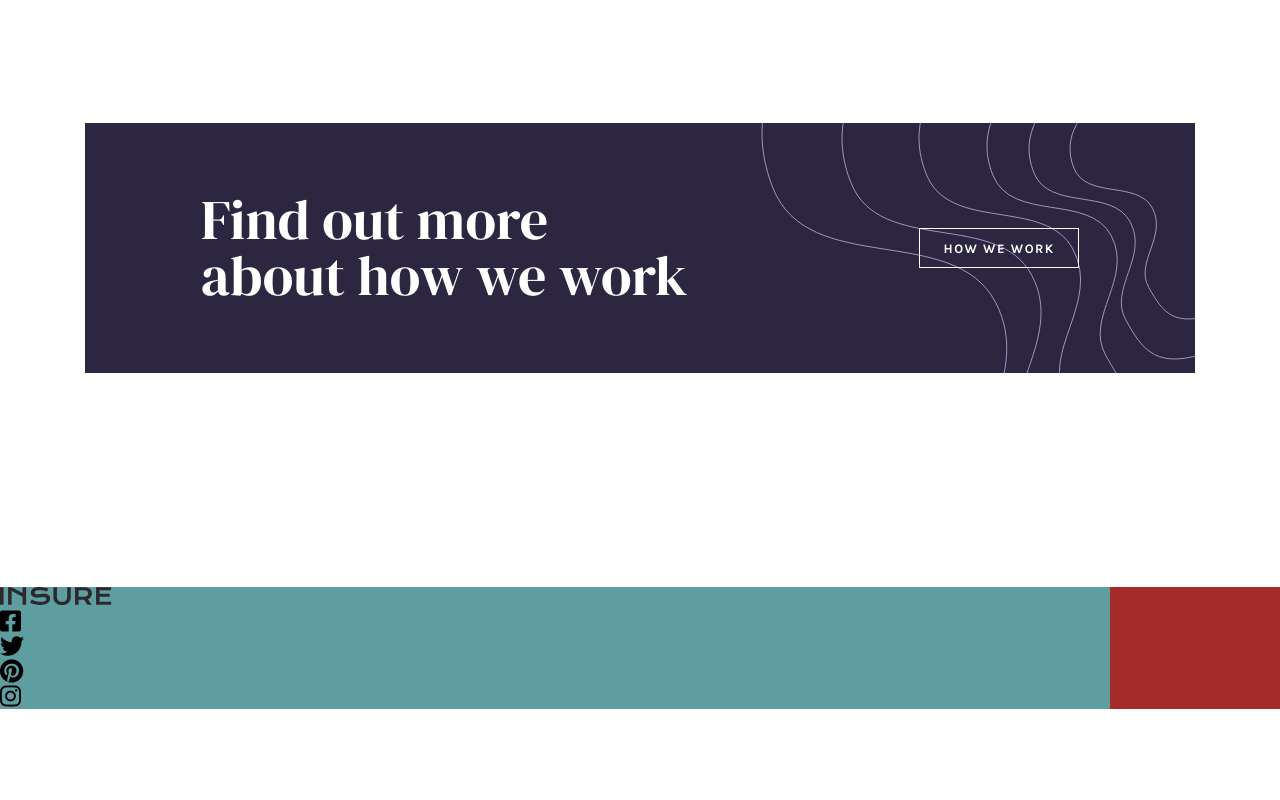
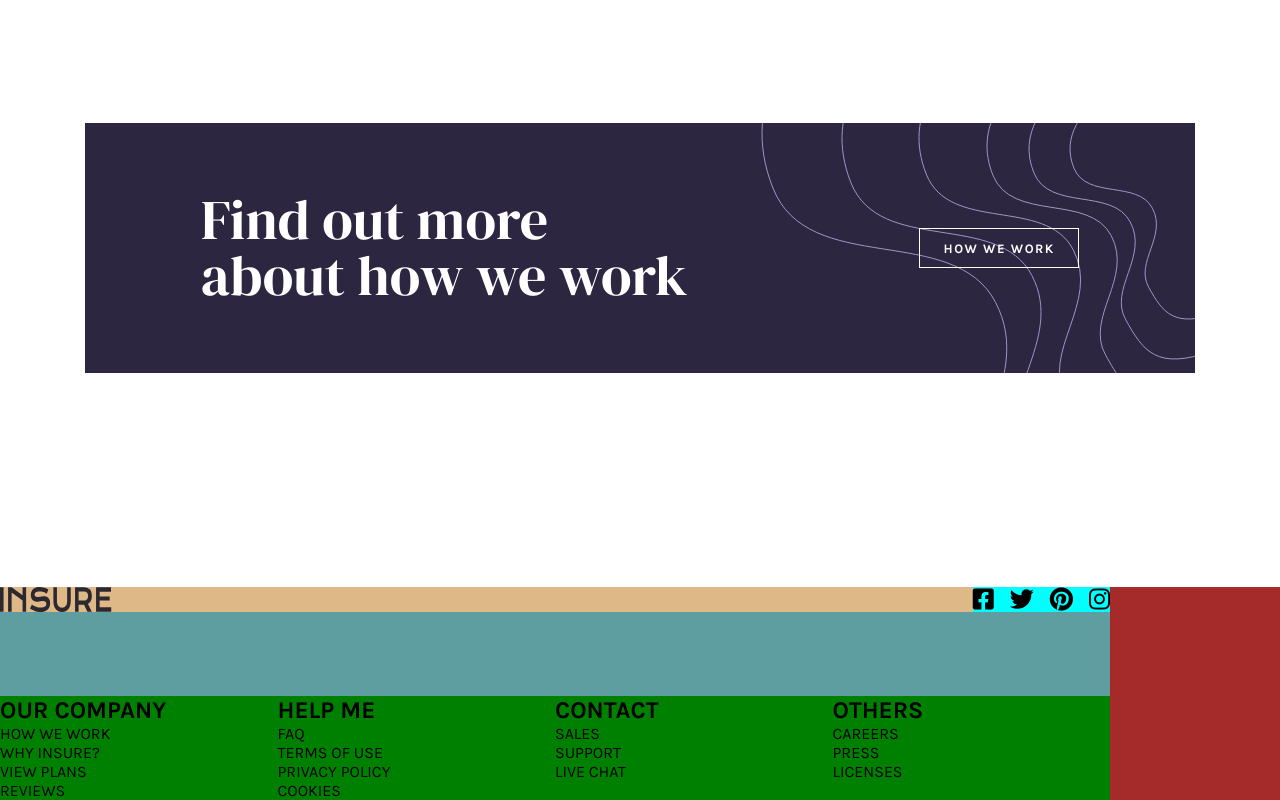
Before and after one commit to Moiseis-Cruz/insure-landing-page-master, a plain HTML site: page index.html in a window 1280 px wide. Shown: the part 1539-2339 px from the top of the page. Before the commit the page ends 2248 px from the top, so only its background shows below. Drawn offline with Linux system fonts and the light colour scheme.

Commit message:
Marcando a grade.

```diff
--- a/index.html
+++ b/index.html
@@ -84,18 +84,82 @@
     </main>
     <footer>
         <div class="container-footer">
-            <div>
+            <div class="content-footer">
                 <img src="./src/images/logo.svg" alt="Logo Insure">
 
-                <ul>
+                <ul class="redes-sociais">
                     <li><a href="./"><i class="fa-brands fa-square-facebook"></i></a></li>
                     <li><a href="./"><i class="fa-brands fa-twitter"></i></a></li>
                     <li><a href="./"><i class="fa-brands fa-pinterest"></i></a></li>
                     <li><a href="./"><i class="fa-brands fa-instagram"></i></a></li>
                 </ul>
             </div>
-            <div>
+            <div class="grid">
+                <ul class="box">
+                    <li>
+                        <h2>OUR COMPANY</h2>
+                    </li>
+                    <li>
+                        <a href="">HOW WE WORK</a>
+                    </li>
+                    <li>
+                        <a href="">WHY INSURE?</a>
+                    </li>
+                    <li>
+                        <a href="">VIEW PLANS</a>
+                    </li>
+                    <li>
+                        <a href="">REVIEWS</a>
+                    </li>
+                </ul>
 
+                <ul class="box">
+                    <li>
+                        <h2>HELP ME</h2>
+                    </li>
+                    <li>
+                        <a href="">FAQ</a>
+                    </li>
+                    <li>
+                        <a href="">TERMS OF USE</a>
+                    </li>
+                    <li>
+                        <a href="">PRIVACY POLICY</a>
+                    </li>
+                    <li>
+                        <a href="">COOKIES</a>
+                    </li>
+                </ul>
+
+                <ul class="box">
+                    <li>
+                        <h2>CONTACT</h2>
+                    </li>
+                    <li>
+                        <a href="">SALES</a>
+                    </li>
+                    <li>
+                        <a href="">SUPPORT</a>
+                    </li>
+                    <li>
+                        <a href="">LIVE CHAT</a>
+                    </li>
+                </ul>
+
+                <ul class="box">
+                    <li>
+                        <h2>OTHERS</h2>
+                    </li>
+                    <li>
+                        <a href="">CAREERS</a>
+                    </li>
+                    <li>
+                        <a href="">PRESS</a>
+                    </li>
+                    <li>
+                        <a href="">LICENSES</a>
+                    </li>
+                </ul>
             </div>
         </div>
     </footer>
```
